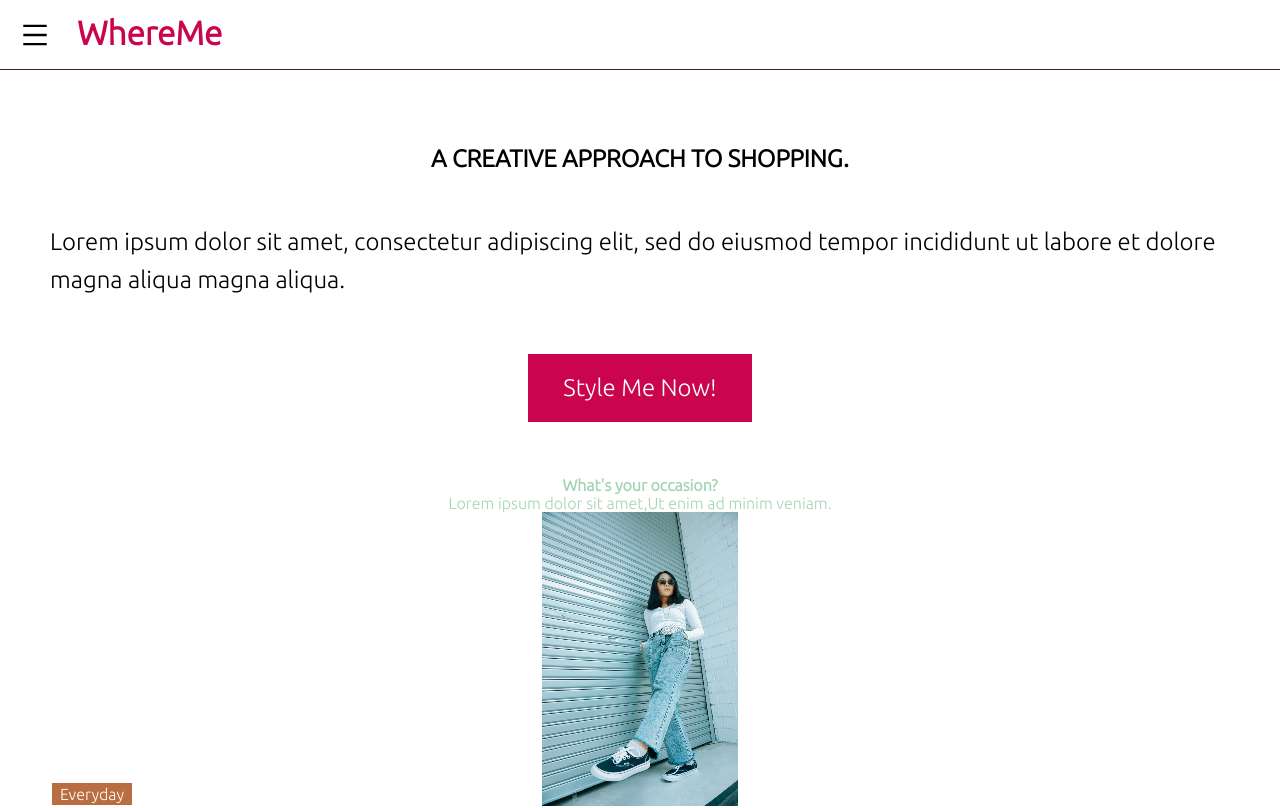
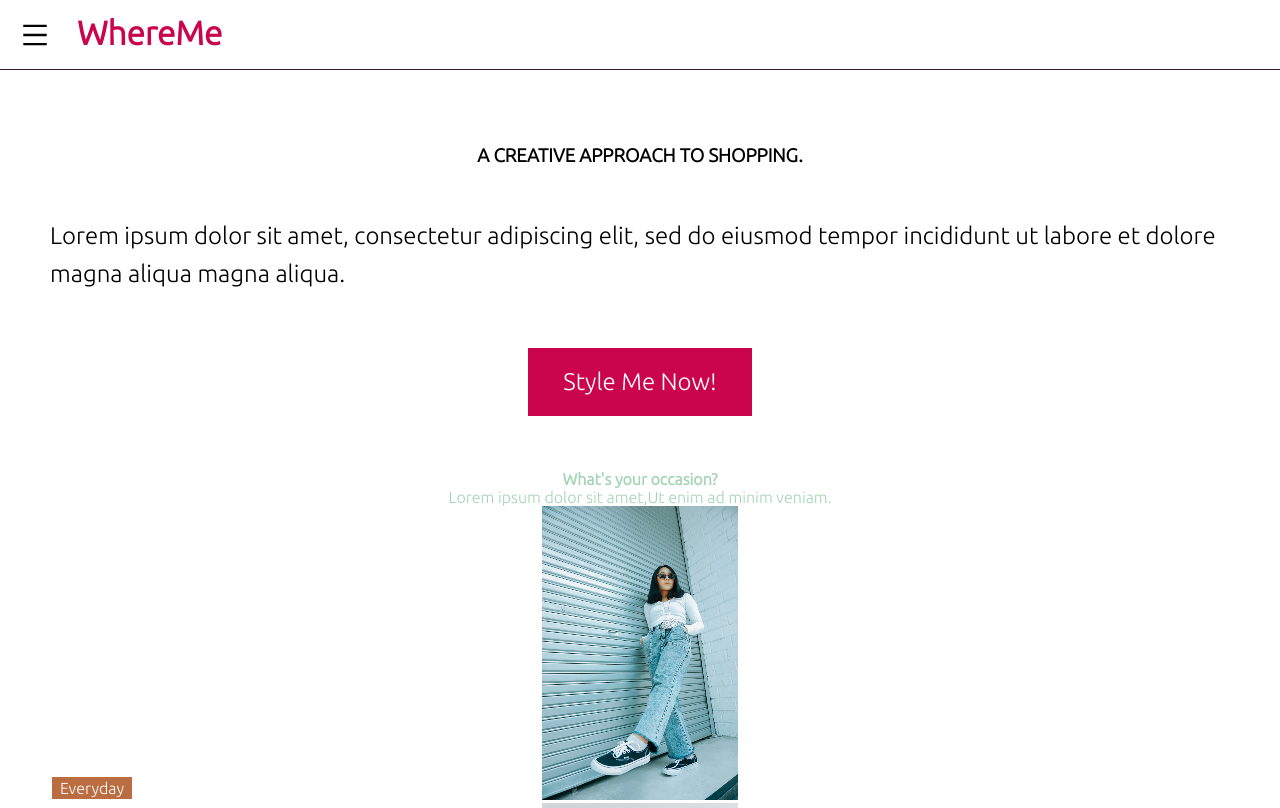
Before and after one commit to mnygit/whereme_project, a React (Create React App) app: page / in a window 1280 px wide. Shown: the top 808 px of the page. Built offline with nearby package versions, Linux system fonts and the light colour scheme; a web font is replaced by a local one.

Commit message:
update heading size

```diff
--- a/src/Hero.js
+++ b/src/Hero.js
@@ -9,7 +9,7 @@ import ReactPlayer from 'react-player';
         <div className="hero-section">
           <section className="hero-column hero-intro">
           <div className="intro">
-          <h2 className="intro-header">A creative approach to shopping.</h2>
+          <h3 className="intro-header">A creative approach to shopping.</h3>
           <p className="intro-description">Lorem ipsum dolor sit amet, consectetur adipiscing elit, sed do eiusmod tempor incididunt ut
             labore et dolore magna aliqua magna aliqua.</p>
             <div className="btn-center">
```
